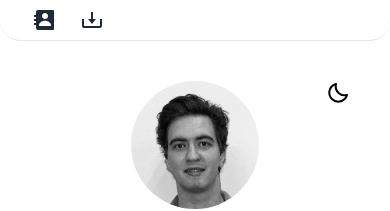
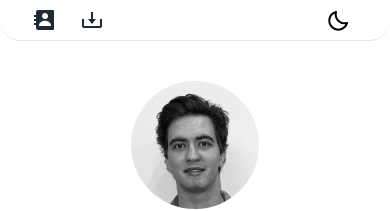
Before and after one commit to livininlimbo/resume, a React (Vite) app: page / in a window 390 px wide. Shown: the top 211 px of the page. Built offline with nearby package versions, Linux system fonts and the light colour scheme.

Commit message:
fixed margins/padding/darkmodetoggle

```diff
--- a/src/components/Footer.jsx
+++ b/src/components/Footer.jsx
@@ -5,7 +5,7 @@ import CV from '../assets/CalebReganCV.pdf';
 const Footer = () => {
     return (
         <footer className="flex flex-col h-30 pt-2 rounded-full border-t border-gray-200 dark:border-gray-700 bg-white text-gray-700 dark:bg-black p-2 overflow-hidden justify-end items-end mx-0">
-            <div className="flex flex-col w-full max-w-screen-xl mt-2 mx-10 p-4  md:py-4 overflow-hidden lg:mx-10 md:mx-10 sm:mx-0 xs:m-0">
+            <div className="flex flex-col w-full max-w-screen-xl mt-2 mx-10 p-4  md:py-4 overflow-hidden lg:mx-10 md:mx-10 sm:mx-0 xs:m-1 xs:mr-4">
                 <div className='flex items-center justify-end gap-2 text-2xl text-gray-700 dark:text-gray-300 lg:justify-end md:justify-end sm:justify-center xs:justify-center'>
                 <a href={CV} download="Caleb_Regan_CV" className=''>
                 <BiDownload className='flex text-2xl translate-x-1'/>
--- a/src/components/HomeLeft.jsx
+++ b/src/components/HomeLeft.jsx
@@ -20,7 +20,7 @@ const HomeLeft = ({darkMode, toggleDarkMode}) => {
 
                     </div>
 
-                    <button className='absolute md:left-10 md:top-8 md:-translate-y-20 lg:left-10 lg:top-8 lg:-translate-y-20 sm:right-10 sm:top-10 sm:translate-y-0 xs:right-10 xs:top-10 xs:translate-y-0' onClick={toggleDarkMode}>
+                    <button className='absolute md:left-10 md:top-8 md:-translate-y-20 lg:left-10 lg:top-8 lg:-translate-y-20 sm:right-10 sm:top-10 sm:translate-y-0 xs:right-10 xs:top-0 xs:-translate-y-8' onClick={toggleDarkMode}>
                         {
                             darkMode ? (
                                 <BiSun className ='text-2xl'/>
--- a/src/components/HomeRight.jsx
+++ b/src/components/HomeRight.jsx
@@ -189,7 +189,7 @@ const HomeRight = () => {
 
                         </div>
                         <div className="space-y-10">
-                        <h1 className="text-2xl font-bold md:text-3xl pt-" >References
+                        <h1 className="text-2xl font-bold md:text-3xl -mt-12" >References
                             <div className = 'flex flex-col justify-start items-start lg:flex-row lg:gap-20 '>
                                 <ul >
                                     <li className='relative flex flex-col gap-1 p-6 pt-8 pb-2 '>
```
